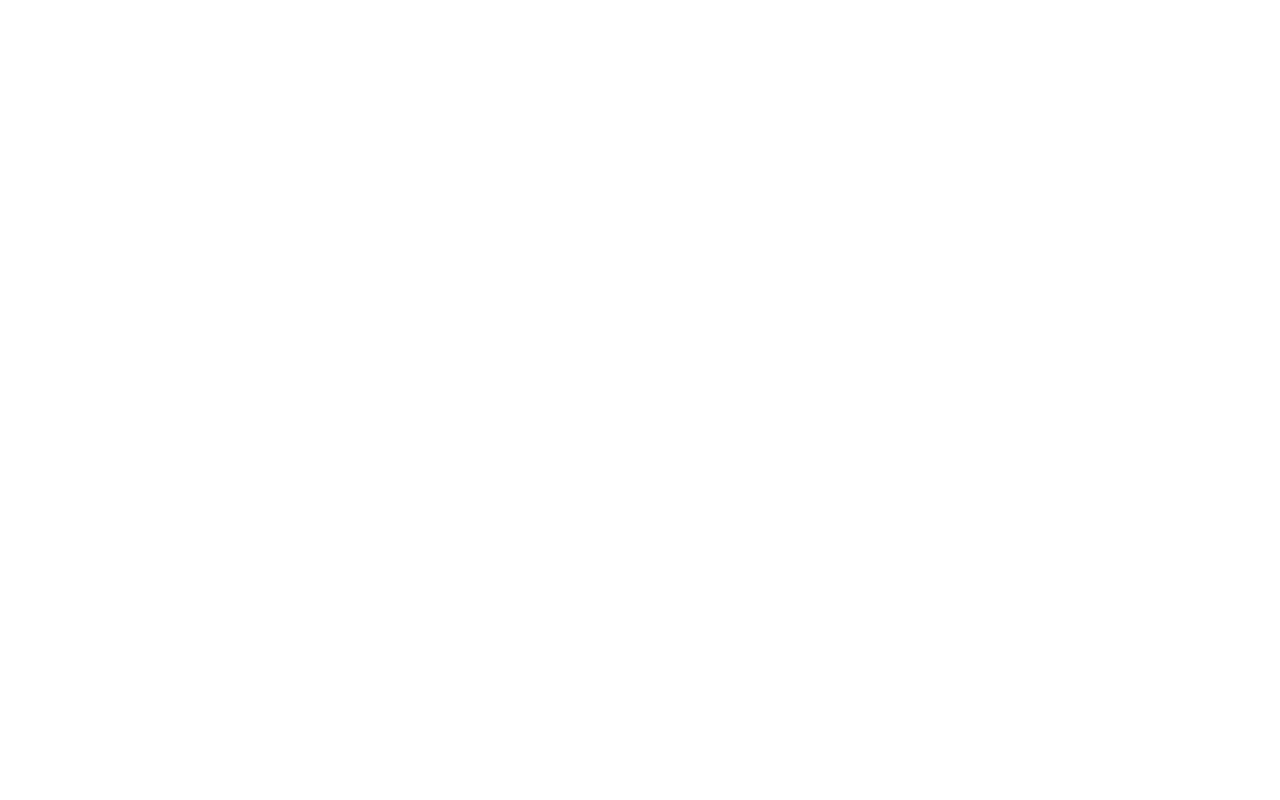
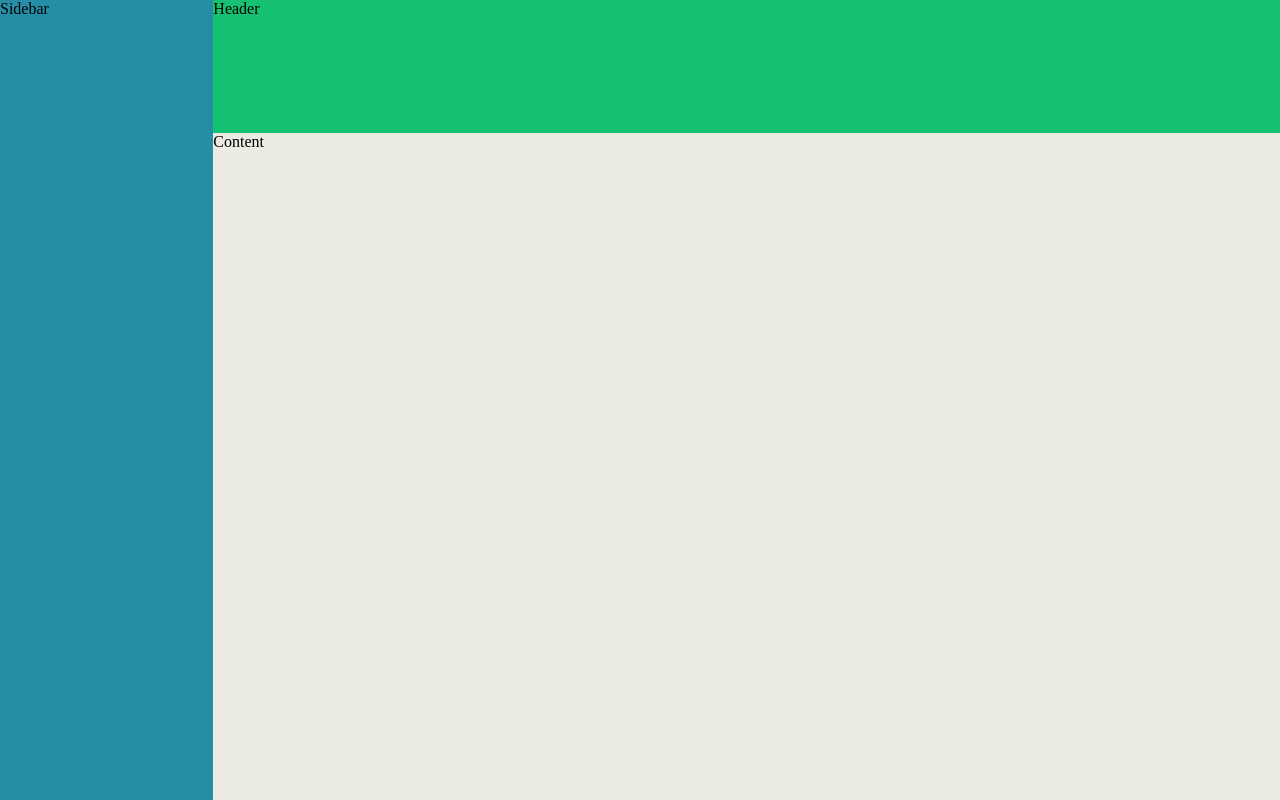
Before and after one commit to alexrnguyen/admin-dashboard, a plain HTML site: page index.html in a window 1280 px wide. Drawn offline with Linux system fonts and the light colour scheme.

Commit message:
Setup grid layout for sidebar, header, and content

```diff
--- a/index.html
+++ b/index.html
@@ -7,6 +7,18 @@
     <title>Admin Dashboard</title>
 </head>
 <body>
+    <div class="container">
+        <div class="sidebar">
+            Sidebar
+        </div>
 
+        <div class="header">
+            Header
+        </div>
+
+        <div class="main-content">
+            Content
+        </div>
+    </div>
 </body>
 </html>
--- a/style.css
+++ b/style.css
@@ -0,0 +1,29 @@
+:root {
+    --primary-color: #258EA6;
+    --secondary-color: #16C172;
+    --off-white: #ECEBE4;
+}
+
+body, html {
+    height: 100%;
+    margin: 0;
+}
+
+.container {
+    height: 100%;
+    display: grid;
+    grid-template: 1fr 5fr / 1fr 5fr;
+}
+
+.sidebar {
+    background-color: var(--primary-color);
+    grid-row: span 2;
+}
+
+.header {
+    background-color: var(--secondary-color);
+}
+
+.main-content {
+    background-color: var(--off-white);
+}
```
